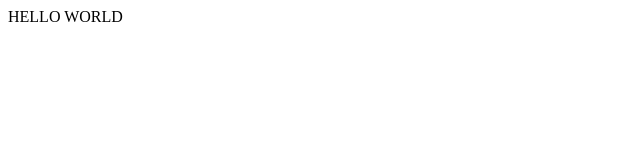
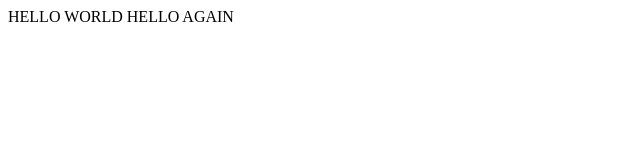
Before and after one commit to f4349/f4349.github.io, a plain HTML site: page hello.html in a window 1280 px wide. Shown: the whole page, without its empty margins (0-640 px from the left). Drawn offline with Linux system fonts and the light colour scheme.

Commit message:
Update hello.html

```diff
--- a/hello.html
+++ b/hello.html
@@ -5,7 +5,7 @@
     <title> My WebPage </title>
   </head>
   <body>
-    HELLO WORLD
+    HELLO WORLD HELLO AGAIN
   </body>
 </html>
 <BODY>
```
